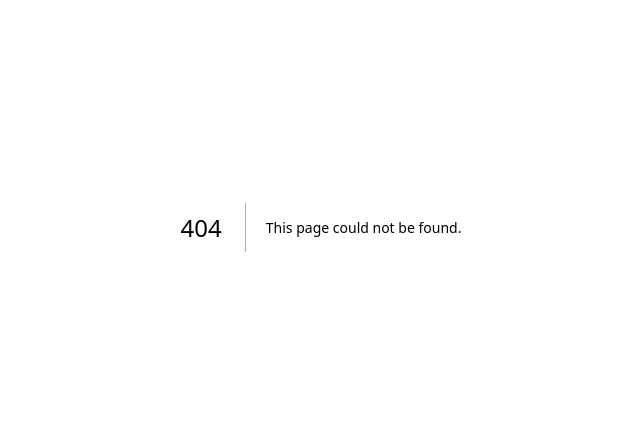
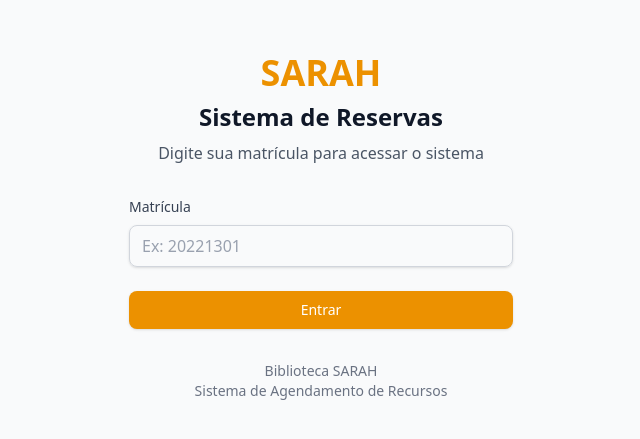
Before and after one commit to cerqMateus/sarah-biblioteca-next, a Next.js app: page /login in a window 1280 px wide. Before the commit this address had no page. Shown: the part 173-612 px from the top of the page, without its empty margins (319-959 px from the left). Built offline with nearby package versions, Linux system fonts and the light colour scheme.

Commit message:
feat: add users authentication

```diff
--- /dev/null
+++ b/src/app/api/usuarios/route.ts
@@ -0,0 +1,51 @@
+import { NextRequest, NextResponse } from "next/server";
+import { PrismaClient } from "@/generated/prisma";
+
+const prisma = new PrismaClient();
+
+export async function GET(request: NextRequest) {
+    try {
+        const { searchParams } = new URL(request.url);
+        const matriculaParam = searchParams.get('matricula');
+
+        if (!matriculaParam) {
+            return NextResponse.json(
+                { error: "Parâmetro matrícula é obrigatório" },
+                { status: 400 }
+            );
+        }
+
+        const matricula = parseInt(matriculaParam);
+
+        if (isNaN(matricula)) {
+            return NextResponse.json(
+                { error: "Matrícula deve ser um número válido" },
+                { status: 400 }
+            );
+        }
+
+        const user = await prisma.user.findUnique({
+            where: { matricula },
+            select: {
+                matricula: true,
+                name: true,
+                ramal: true,
+            }
+        });
+
+        if (!user) {
+            return NextResponse.json(
+                { error: "Usuário não encontrado" },
+                { status: 404 }
+            );
+        }
+
+        return NextResponse.json(user);
+    } catch (error) {
+        console.error('Erro ao buscar usuário:', error);
+        return NextResponse.json(
+            { error: "Erro interno do servidor" },
+            { status: 500 }
+        );
+    }
+}
--- a/src/app/consultas/page.tsx
+++ b/src/app/consultas/page.tsx
@@ -1,8 +1,10 @@
 import TopBar from "@/components/TopBar";
 import CalendarComponent from "./components/CalendarComponent";
+import ProtectedRoute from "@/components/ProtectedRoute";
 
 const ConsultPage = () => {
   return (
+    <ProtectedRoute>
       <div className="flex flex-col h-screen">
         <TopBar />
         <div className="flex flex-1 bg-background">
@@ -18,6 +20,7 @@ const ConsultPage = () => {
           </div>
         </div>
       </div>
+    </ProtectedRoute>
   );
 };
 
--- a/src/app/layout.tsx
+++ b/src/app/layout.tsx
@@ -2,6 +2,7 @@ import type { Metadata } from "next";
 import { Geist, Geist_Mono } from "next/font/google";
 import "./globals.css";
 import { ToastProvider } from "@/components/Toast";
+import { AuthProvider } from "@/contexts/AuthContext";
 
 const geistSans = Geist({
   variable: "--font-geist-sans",
@@ -28,7 +29,9 @@ export default function RootLayout({
       <body
         className={`${geistSans.variable} ${geistMono.variable} antialiased`}
       >
-        <ToastProvider>{children}</ToastProvider>
+        <AuthProvider>
+          <ToastProvider>{children}</ToastProvider>
+        </AuthProvider>
       </body>
     </html>
   );
--- /dev/null
+++ b/src/app/login/page.tsx
@@ -0,0 +1,95 @@
+"use client";
+
+import { useState } from "react";
+import { useAuth } from "@/contexts/AuthContext";
+import { useRouter } from "next/navigation";
+import PublicOnlyRoute from "@/components/PublicOnlyRoute";
+
+const LoginPage = () => {
+  const [matricula, setMatricula] = useState("");
+  const [error, setError] = useState("");
+  const [isLoading, setIsLoading] = useState(false);
+  const { login } = useAuth();
+  const router = useRouter();
+
+  const handleSubmit = async (e: React.FormEvent) => {
+    e.preventDefault();
+
+    if (!matricula.trim()) {
+      setError("Matrícula é obrigatória");
+      return;
+    }
+
+    setIsLoading(true);
+    setError("");
+
+    const success = await login(matricula);
+
+    if (success) {
+      router.push("/");
+    } else {
+      setError("Matrícula não encontrada. Verifique e tente novamente.");
+    }
+
+    setIsLoading(false);
+  };
+
+  return (
+    <PublicOnlyRoute>
+      <div className="min-h-screen flex items-center justify-center bg-gray-50">
+        <div className="max-w-md w-full space-y-8 p-8">
+          <div className="text-center">
+            <h1 className="text-4xl font-bold text-primary mb-2">SARAH</h1>
+            <h2 className="text-2xl font-semibold text-gray-900 mb-2">
+              Sistema de Reservas
+            </h2>
+            <p className="text-gray-600">
+              Digite sua matrícula para acessar o sistema
+            </p>
+          </div>
+
+          <form onSubmit={handleSubmit} className="mt-8 space-y-6">
+            <div>
+              <label
+                htmlFor="matricula"
+                className="block text-sm font-medium text-gray-700 mb-2"
+              >
+                Matrícula
+              </label>
+              <input
+                id="matricula"
+                type="text"
+                value={matricula}
+                onChange={(e) => setMatricula(e.target.value)}
+                className="w-full px-3 py-2 border border-gray-300 rounded-md shadow-sm placeholder-gray-400 focus:outline-none focus:ring-primary focus:border-primary"
+                placeholder="Ex: 20221301"
+                disabled={isLoading}
+              />
+            </div>
+
+            {error && (
+              <div className="text-red-600 text-sm text-center bg-red-50 p-3 rounded-md">
+                {error}
+              </div>
+            )}
+
+            <button
+              type="submit"
+              disabled={isLoading}
+              className="w-full flex justify-center py-2 px-4 border border-transparent rounded-md shadow-sm text-sm font-medium text-white bg-primary hover:bg-primary/90 focus:outline-none focus:ring-2 focus:ring-offset-2 focus:ring-primary disabled:opacity-50 disabled:cursor-not-allowed"
+            >
+              {isLoading ? "Entrando..." : "Entrar"}
+            </button>
+          </form>
+
+          <div className="text-center text-sm text-gray-500">
+            <p>Biblioteca SARAH</p>
+            <p>Sistema de Agendamento de Recursos</p>
+          </div>
+        </div>
+      </div>
+    </PublicOnlyRoute>
+  );
+};
+
+export default LoginPage;
--- a/src/app/page.tsx
+++ b/src/app/page.tsx
@@ -1,9 +1,11 @@
 import TopBar from "../components/TopBar.jsx";
 import RedirectButtons from "./components/RedirectButtons.jsx";
+import ProtectedRoute from "@/components/ProtectedRoute";
 import Image from "next/image.js";
 
 function App() {
   return (
+    <ProtectedRoute>
       <div>
         <TopBar />
         <div className="flex justify-center items-center mt-20">
@@ -26,6 +28,7 @@ function App() {
         </div>
         <RedirectButtons />
       </div>
+    </ProtectedRoute>
   );
 }
 
--- a/src/app/reservas/page.tsx
+++ b/src/app/reservas/page.tsx
@@ -3,9 +3,11 @@ import SideBar from "../components/SideBar";
 import NovaReservaDialog from "./components/NovaReservaDialog";
 import ReservaSidebarContent from "./components/ReservaSidebarContent";
 import ReservaFormContent from "./components/ReservaFormContent";
+import ProtectedRoute from "@/components/ProtectedRoute";
 
 const ReservePage = () => {
   return (
+    <ProtectedRoute>
       <div className="flex flex-col h-screen">
         <TopBar />
         <div className="flex flex-1 bg-background">
@@ -17,6 +19,7 @@ const ReservePage = () => {
           <ReservaFormContent />
         </div>
       </div>
+    </ProtectedRoute>
   );
 };
 
--- /dev/null
+++ b/src/components/ProtectedRoute.tsx
@@ -0,0 +1,42 @@
+"use client";
+
+import { useAuth } from "@/contexts/AuthContext";
+import { useRouter } from "next/navigation";
+import { useEffect, ReactNode } from "react";
+
+interface ProtectedRouteProps {
+  children: ReactNode;
+}
+
+const ProtectedRoute = ({ children }: ProtectedRouteProps) => {
+  const { user, isLoading } = useAuth();
+  const router = useRouter();
+
+  useEffect(() => {
+    if (!isLoading && !user) {
+      router.push("/login");
+    }
+  }, [user, isLoading, router]);
+
+  // Mostrar loading enquanto verifica autenticação
+  if (isLoading) {
+    return (
+      <div className="min-h-screen flex items-center justify-center">
+        <div className="text-center">
+          <div className="animate-spin rounded-full h-12 w-12 border-b-2 border-primary mx-auto mb-4"></div>
+          <p className="text-gray-600">Carregando...</p>
+        </div>
+      </div>
+    );
+  }
+
+  // Se não há usuário, não renderizar nada (redirecionamento já foi feito)
+  if (!user) {
+    return null;
+  }
+
+  // Se há usuário, renderizar o conteúdo protegido
+  return <>{children}</>;
+};
+
+export default ProtectedRoute;
--- /dev/null
+++ b/src/components/PublicOnlyRoute.tsx
@@ -0,0 +1,43 @@
+"use client";
+
+import { useAuth } from "@/contexts/AuthContext";
+import { useRouter } from "next/navigation";
+import { useEffect, ReactNode } from "react";
+
+interface PublicOnlyRouteProps {
+  children: ReactNode;
+}
+
+const PublicOnlyRoute = ({ children }: PublicOnlyRouteProps) => {
+  const { user, isLoading } = useAuth();
+  const router = useRouter();
+
+  useEffect(() => {
+    // Se não está carregando e há um usuário logado, redirecionar para home
+    if (!isLoading && user) {
+      router.push("/");
+    }
+  }, [user, isLoading, router]);
+
+  // Mostrar loading enquanto verifica autenticação
+  if (isLoading) {
+    return (
+      <div className="min-h-screen flex items-center justify-center">
+        <div className="text-center">
+          <div className="animate-spin rounded-full h-12 w-12 border-b-2 border-primary mx-auto mb-4"></div>
+          <p className="text-gray-600">Carregando...</p>
+        </div>
+      </div>
+    );
+  }
+
+  // Se há usuário logado, não renderizar nada (redirecionamento já foi feito)
+  if (user) {
+    return null;
+  }
+
+  // Se não há usuário, renderizar o conteúdo público (página de login)
+  return <>{children}</>;
+};
+
+export default PublicOnlyRoute;
--- a/src/components/TopBar.jsx
+++ b/src/components/TopBar.jsx
@@ -1,8 +1,11 @@
 "use client";
 
-import { Bell, User } from "lucide-react";
+import { Bell, User, LogOut } from "lucide-react";
+import { useAuth } from "@/contexts/AuthContext";
 
 const TopBar = () => {
+  const { user, logout } = useAuth();
+
   return (
     <div className="w-full h-16 bg-primary flex items-center px-6 text-white font-bold shadow-md">
       <div className="flex w-full h-full">
@@ -19,8 +22,15 @@ const TopBar = () => {
           <User />
           <div className="text-sm">
             <p>Usuário:</p>
-            <p>20221301 - Mateus Cerqueira</p>
+            <p>
+              {user?.matricula} - {user?.name}
+            </p>
           </div>
+          <LogOut
+            className="cursor-pointer hover:text-gray-200"
+            onClick={logout}
+            title="Sair"
+          />
         </div>
       </div>
     </div>
--- /dev/null
+++ b/src/contexts/AuthContext.tsx
@@ -0,0 +1,86 @@
+"use client";
+
+import {
+  createContext,
+  useContext,
+  useState,
+  useEffect,
+  ReactNode,
+} from "react";
+
+interface User {
+  matricula: number;
+  name: string;
+  ramal: string;
+}
+
+interface AuthContextType {
+  user: User | null;
+  login: (matricula: string) => Promise<boolean>;
+  logout: () => void;
+  isLoading: boolean;
+}
+
+const AuthContext = createContext<AuthContextType | undefined>(undefined);
+
+export function AuthProvider({ children }: { children: ReactNode }) {
+  const [user, setUser] = useState<User | null>(null);
+  const [isLoading, setIsLoading] = useState(true);
+
+  useEffect(() => {
+    // Verificar se há uma sessão ativa no localStorage
+    const storedUser = localStorage.getItem("sarah-user");
+    if (storedUser) {
+      setUser(JSON.parse(storedUser));
+    }
+    setIsLoading(false);
+  }, []);
+
+  const login = async (matricula: string): Promise<boolean> => {
+    try {
+      setIsLoading(true);
+
+      // Buscar usuário pela matrícula
+      const response = await fetch(`/api/usuarios?matricula=${matricula}`);
+
+      if (!response.ok) {
+        return false;
+      }
+
+      const userData = await response.json();
+
+      if (userData) {
+        setUser(userData);
+        localStorage.setItem("sarah-user", JSON.stringify(userData));
+        return true;
+      }
+
+      return false;
+    } catch (error) {
+      console.error("Erro ao fazer login:", error);
+      return false;
+    } finally {
+      setIsLoading(false);
+    }
+  };
+
+  const logout = () => {
+    setUser(null);
+    localStorage.removeItem("sarah-user");
+    window.location.href = "/login";
+  };
+
+  return (
+    <AuthContext.Provider value={{ user, login, logout, isLoading }}>
+      {children}
+    </AuthContext.Provider>
+  );
+}
+
+export function useAuth() {
+  const context = useContext(AuthContext);
+  if (context === undefined) {
+    throw new Error("useAuth deve ser usado dentro de um AuthProvider");
+  }
+  return context;
+}
```
Also changed, not shown: 1 other file (tests, documents, lock files or other folders). Lines whose indentation alone changed are shown as unchanged.
